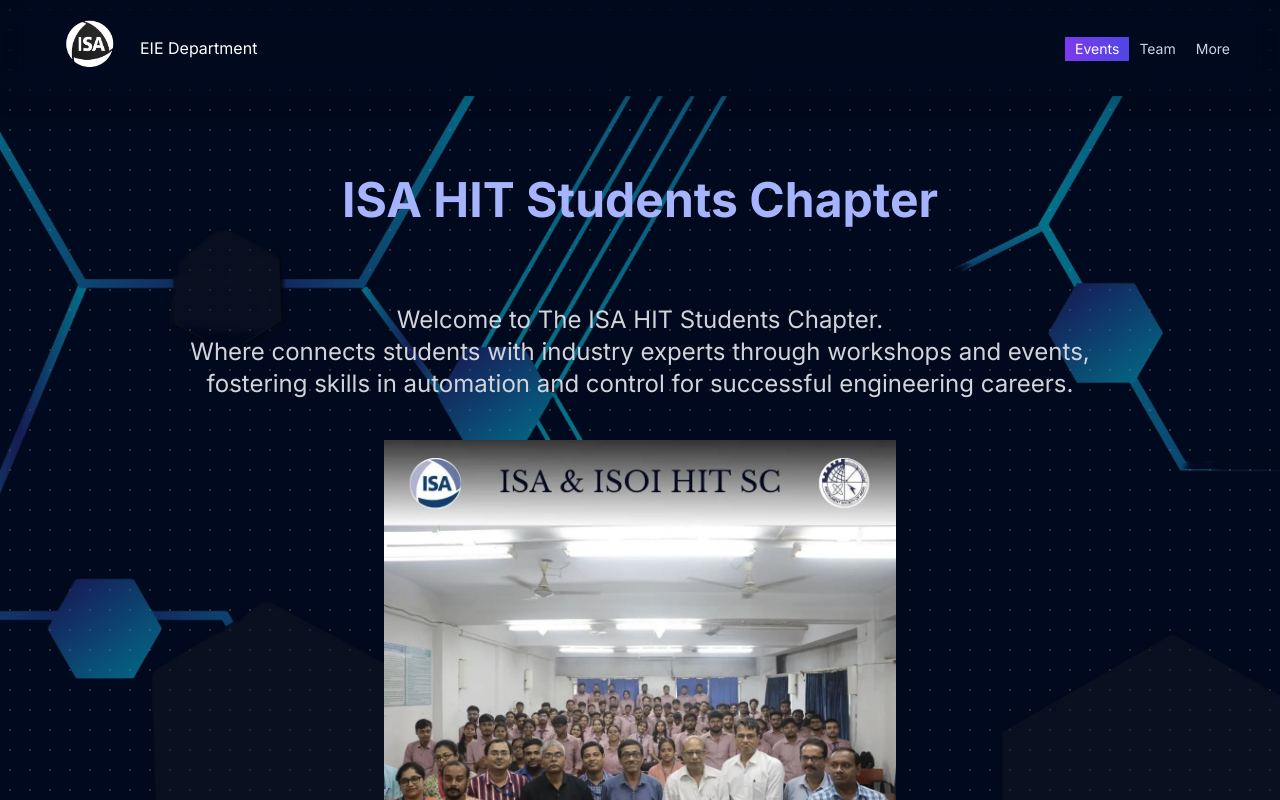
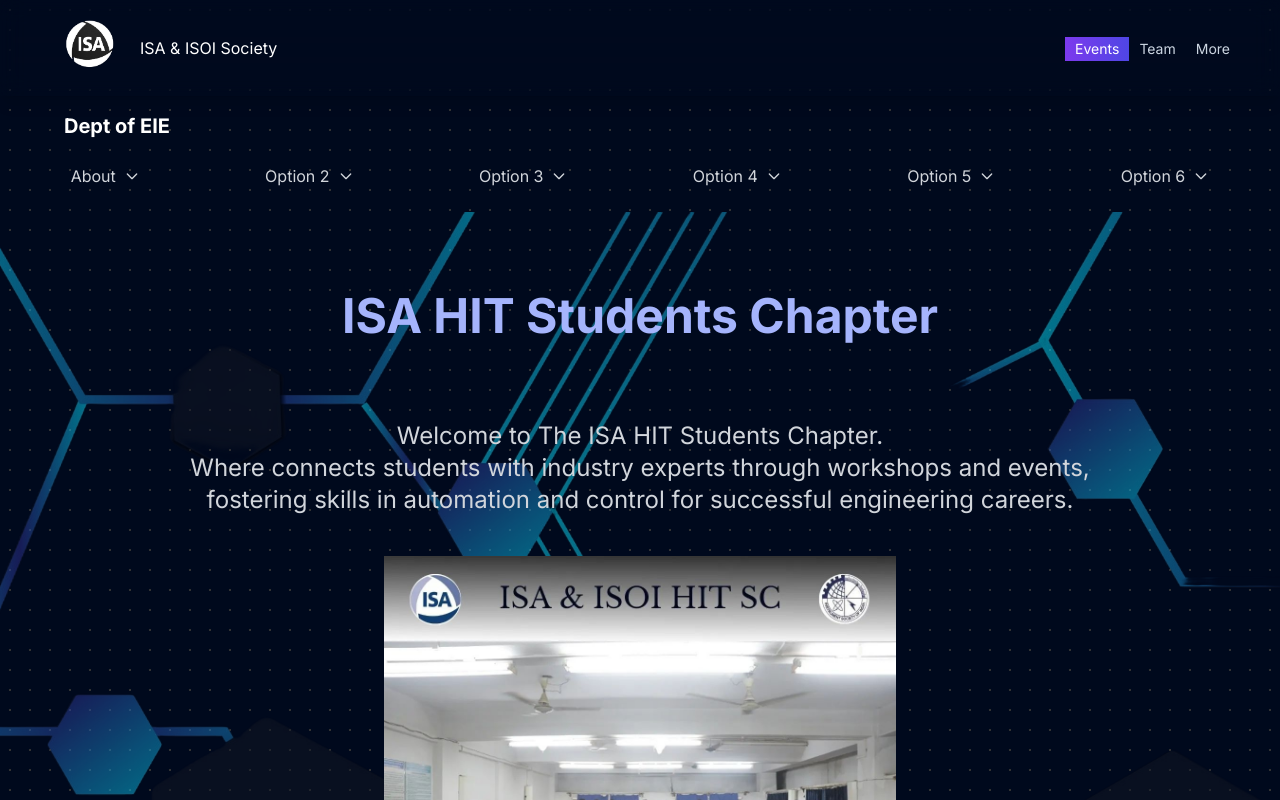
Before and after one commit to ranaayushman/eie, a Next.js app: page / in a window 1280 px wide. Shown: the top 800 px of the page. Built offline with nearby package versions, Linux system fonts and the light colour scheme.

Commit message:
Navbar 2

```diff
--- a/app/layout.tsx
+++ b/app/layout.tsx
@@ -5,7 +5,7 @@
 const inter = Inter({ subsets: ["latin"] });
 
 export const metadata: Metadata = {
-  title: "EIE-ISA-HIT",
+  title: "ISA & ISOI HIT",
   description: "Generated by create next app",
 };
 
--- a/app/page.tsx
+++ b/app/page.tsx
@@ -7,12 +7,14 @@
 import Socials from './section/Socials'
 import Testimonial from './section/Testimonial'
 import PastEvents from './section/PastEvents'
+import NavbarTwo from './section/NavbarTwo'
 
 
 const page = () => {
   return (
     <div>
       <Navbar />
+      <NavbarTwo />
       <Hero />
       <Previous />
       <PastEvents />
--- a/app/section/Navbar.tsx
+++ b/app/section/Navbar.tsx
@@ -23,7 +23,7 @@
                     height={20}
                     alt=""
                 />
-                <p className="hidden sm:inline-block text-white"> EIE Department</p>
+                <p className="hidden sm:inline-block text-white"> ISA &amp; ISOI Society</p>
             </div>
             <div className="flex">
                 {tabs.map((tab) => (
--- /dev/null
+++ b/app/section/NavbarTwo.tsx
@@ -0,0 +1,90 @@
+"use client";
+import React, { useState } from "react";
+
+const NavbarTwo: React.FC = () => {
+  const [isOpen, setIsOpen] = useState(false);
+  const [activeIndex, setActiveIndex] = useState<number | null>(null);
+
+  const toggleMenu = () => {
+    setIsOpen(!isOpen);
+  };
+
+  const toggleDropdown = (index: number) => {
+    setActiveIndex(activeIndex === index ? null : index);
+  };
+
+  return (
+    <nav className="relative p-4">
+      <div className=" items-center justify-start">
+        <div className="items-center justify-start">
+          <h1 className="text-white text-xl font-bold pl-12">Dept of EIE</h1>
+        </div>
+        <button className="text-white md:hidden" onClick={toggleMenu}>
+          {isOpen ? "Close" : "Menu"}
+        </button>
+      </div>
+      <div>
+        <ul
+          className={`mt-4 md:flex md:justify-around md:space-x-4 ${
+            isOpen ? "block" : "hidden"
+          } md:block`}
+        >
+          {[
+            "About",
+            "Option 2",
+            "Option 3",
+            "Option 4",
+            "Option 5",
+            "Option 6",
+          ].map((item, index) => (
+            <li key={index} className="relative">
+              <button
+                onClick={() => toggleDropdown(index)}
+                className="text-gray-300 hover:text-gray-800 py-2 px-4 hover:bg-[#c7d2fe] focus:outline-none flex items-center"
+              >
+                {item}
+                <svg
+                  className="ml-2 w-4 h-4"
+                  fill="none"
+                  stroke="currentColor"
+                  viewBox="0 0 24 24"
+                  xmlns="http://www.w3.org/2000/svg"
+                  aria-hidden="true"
+                >
+                  <path
+                    strokeLinecap="round"
+                    strokeLinejoin="round"
+                    strokeWidth="2"
+                    d="M19 9l-7 7-7-7"
+                  />
+                </svg>
+              </button>
+              {activeIndex === index && (
+                <ul className="absolute left-0 mt-2 bg-blue-800 text-white rounded shadow-lg w-full z-50 md:w-64">
+                  <li>
+                    <a
+                      href={`/${item.toLowerCase().replace(/\s+/g, "-")}`}
+                      className="block py-2 px-4 hover:bg-blue-700"
+                    >
+                      Link 1
+                    </a>
+                  </li>
+                  <li>
+                    <a
+                      href={`/${item.toLowerCase().replace(/\s+/g, "-")}`}
+                      className="block py-2 px-4 hover:bg-blue-700"
+                    >
+                      Link 2
+                    </a>
+                  </li>
+                </ul>
+              )}
+            </li>
+          ))}
+        </ul>
+      </div>
+    </nav>
+  );
+};
+
+export default NavbarTwo;
```
Also changed, not shown: app/section/Testimonial.tsx (indentation only).
